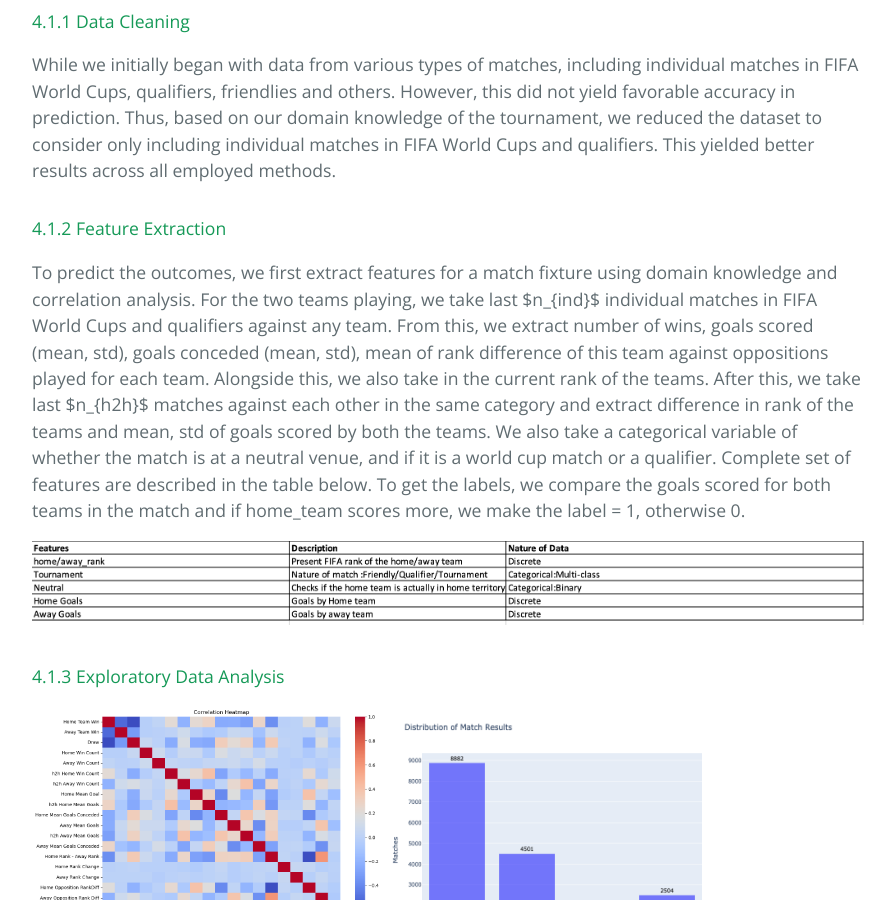
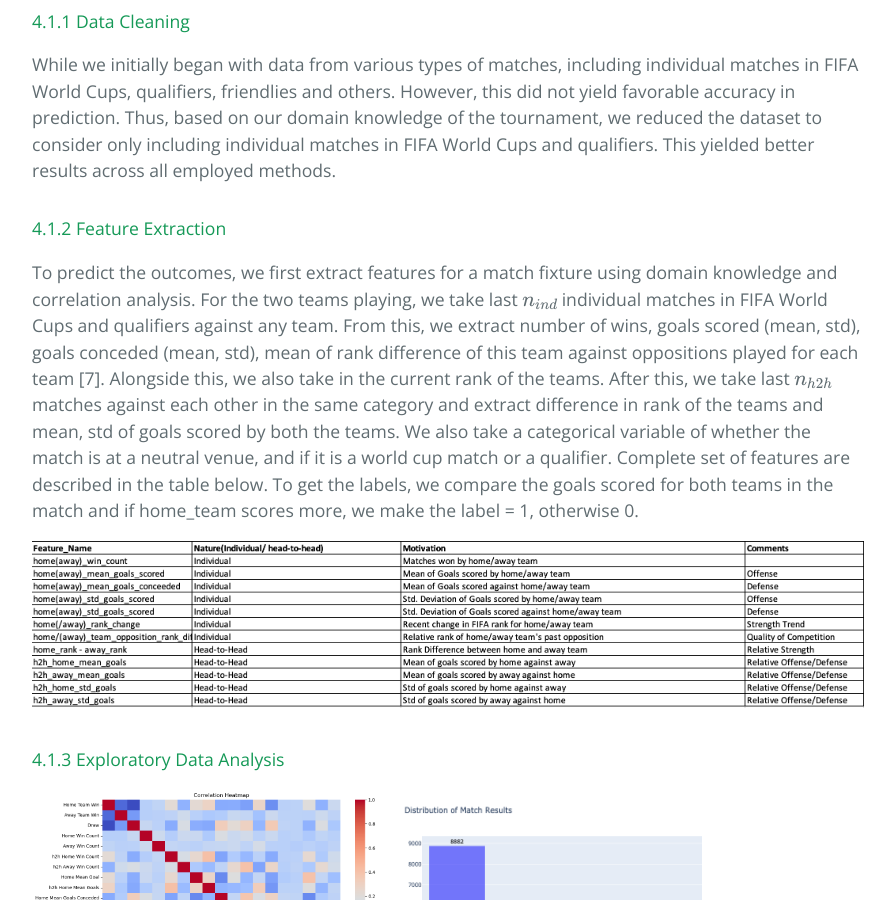
Before and after one commit to neelabhsinha/gatech-cs-7641-project-page, a Jekyll site: the page built from index.md, in a window 1280 px wide and 900 px high, scrolled down 3730 px. Shown: the whole window, without its empty margins (192-1087 px from the left). Built offline with Jekyll 4.4.1, drawn with Linux system fonts in a browser that asks for light colours; formulas are drawn with MathJax 3; our own code applies the rules of GitHub Pages for plain Markdown files.

Commit message:
Nit changes

```diff
--- a/index.md
+++ b/index.md
@@ -50,9 +50,9 @@ Of these the datasets **All International Matches** and **FIFA World Rankings**
 
 While we initially began with data from various types of matches, including individual matches in FIFA World Cups, qualifiers, friendlies and others. However, this did not yield favorable accuracy in prediction. Thus, based on our domain knowledge of the tournament, we reduced the dataset to consider only including individual matches in FIFA World Cups and qualifiers. This yielded better results across all employed methods.
 #### 4.1.2 Feature Extraction
-To predict the outcomes, we first extract features for a match fixture using domain knowledge and correlation analysis. For the two teams playing, we take last $n_{ind}$ individual matches in FIFA World Cups and qualifiers against any team. From this, we extract number of wins, goals scored (mean, std), goals conceded (mean, std), mean of rank difference of this team against oppositions played for each team. Alongside this, we also take in the current rank of the teams. After this, we take last $n_{h2h}$ matches against each other in the same category and extract difference in rank of the teams and mean, std of goals scored by both the teams. We also take a categorical variable of whether the match is at a neutral venue, and if it is a world cup match or a qualifier. Complete set of features are described in the table below. To get the labels, we compare the goals scored for both teams in the match and if home_team scores more, we make the label = 1, otherwise 0.
+To predict the outcomes, we first extract features for a match fixture using domain knowledge and correlation analysis. For the two teams playing, we take last \\(n_{ind}\\) individual matches in FIFA World Cups and qualifiers against any team. From this, we extract number of wins, goals scored (mean, std), goals conceded (mean, std), mean of rank difference of this team against oppositions played for each team [7]. Alongside this, we also take in the current rank of the teams. After this, we take last \\(n_{h2h}\\) matches against each other in the same category and extract difference in rank of the teams and mean, std of goals scored by both the teams. We also take a categorical variable of whether the match is at a neutral venue, and if it is a world cup match or a qualifier. Complete set of features are described in the table below. To get the labels, we compare the goals scored for both teams in the match and if home_team scores more, we make the label = 1, otherwise 0.
 
-![New Features](./assets/images/basefeatures.png)
+![New Features](./assets/images/newfeatures.png)
 
 #### 4.1.3 Exploratory Data Analysis
 <p>
```
